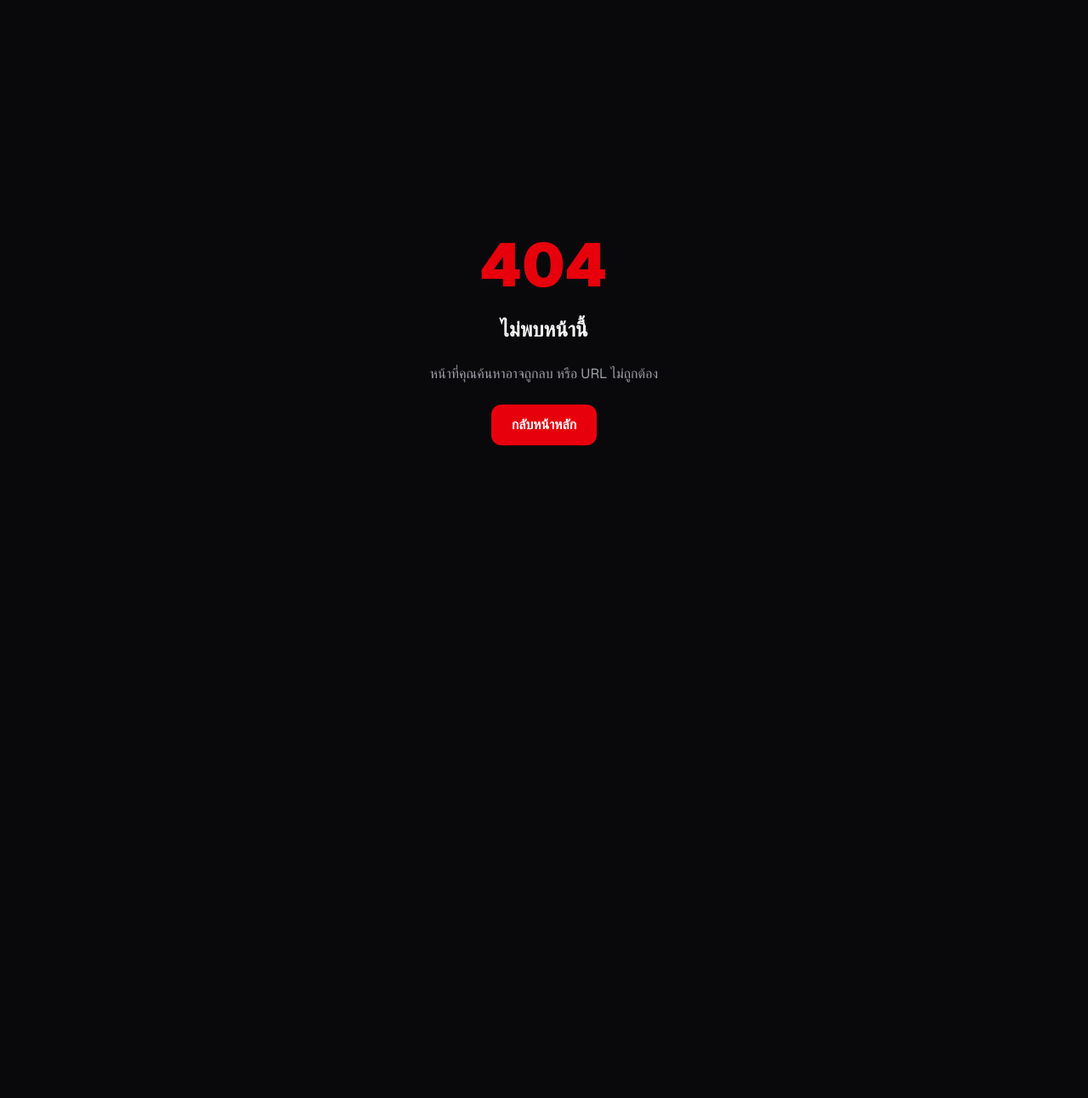
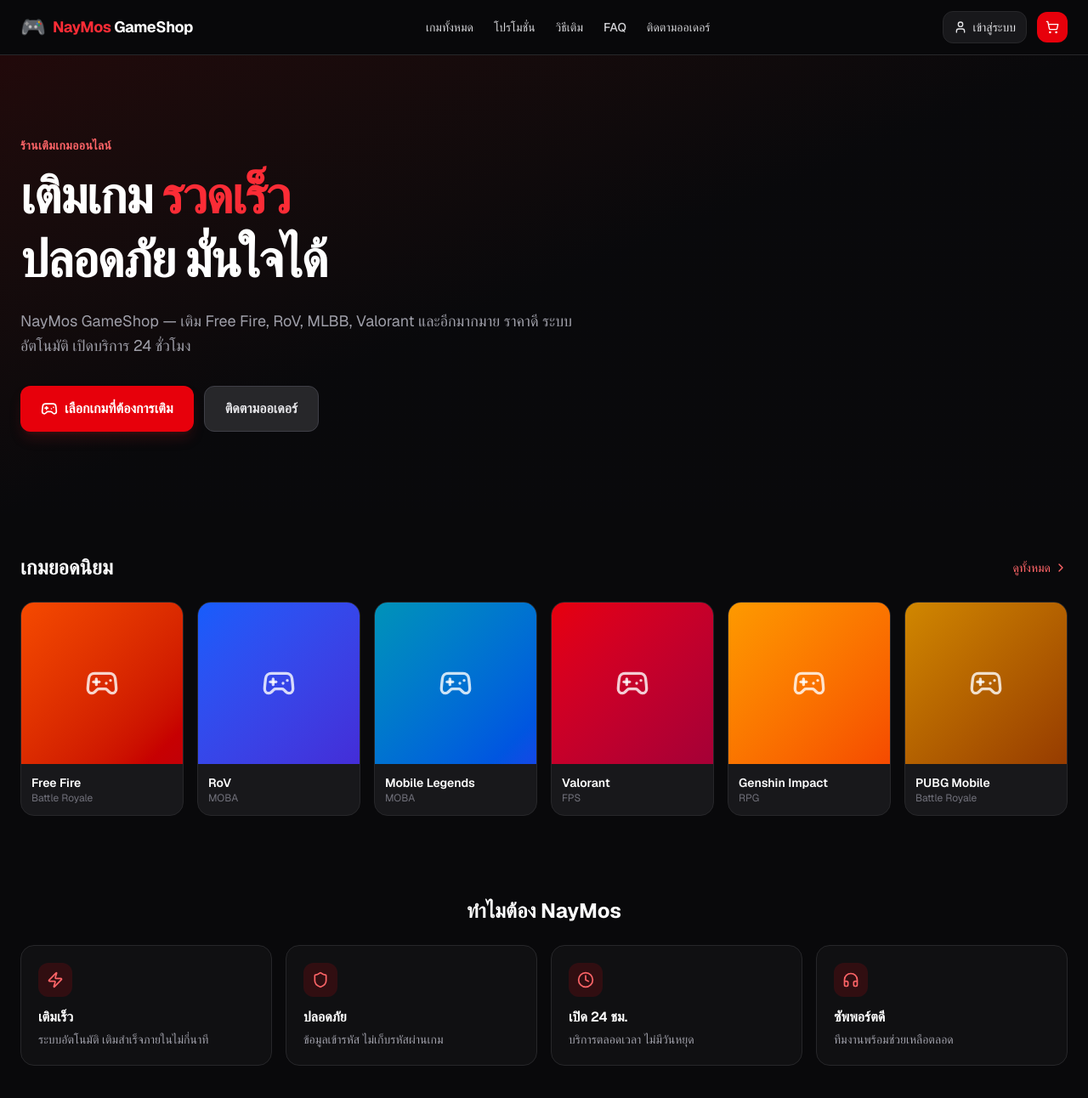
Before and after one commit to naymos185/naymos-game-shop, a Next.js app: page / in a window 1280 px wide. Before the commit this address had no page. Shown: the top 1292 px of the page at 85% size. Before the commit the page ends 800 px from the top, so only its background shows below. Built offline with nearby package versions, Linux system fonts and the light colour scheme.

Commit message:
feat(phase-1): customer homepage ready

```diff
--- /dev/null
+++ b/app/page.tsx
@@ -0,0 +1,143 @@
+import Link from 'next/link';
+import { CustomerLayout } from '@/components/layout/CustomerLayout';
+import {
+  Zap,
+  Shield,
+  Clock,
+  Headphones,
+  ChevronRight,
+  Gamepad2,
+} from 'lucide-react';
+import { MOCK_GAMES } from '@/lib/data/games';
+
+const STEPS = [
+  { step: '1', title: 'เลือกเกม', desc: 'เลือกเกมที่ต้องการเติม' },
+  { step: '2', title: 'เลือกแพ็ก', desc: 'เลือกจำนวนเพชร/คูปอง' },
+  { step: '3', title: 'กรอกข้อมูล', desc: 'ใส่ UID / OpenID ของคุณ' },
+  { step: '4', title: 'ชำระเงิน', desc: 'สแกน QR หรือชำระผ่านช่องทางอื่น' },
+  { step: '5', title: 'รับไอเทม', desc: 'ระบบเติมให้อัตโนมัติ รวดเร็ว' },
+];
+
+const FEATURES = [
+  { icon: Zap, title: 'เติมเร็ว', desc: 'ระบบอัตโนมัติ เติมสำเร็จภายในไม่กี่นาที' },
+  { icon: Shield, title: 'ปลอดภัย', desc: 'ข้อมูลเข้ารหัส ไม่เก็บรหัสผ่านเกม' },
+  { icon: Clock, title: 'เปิด 24 ชม.', desc: 'บริการตลอดเวลา ไม่มีวันหยุด' },
+  { icon: Headphones, title: 'ซัพพอร์ตดี', desc: 'ทีมงานพร้อมช่วยเหลือตลอด' },
+];
+
+export default function HomePage() {
+  return (
+    <CustomerLayout>
+      <section className="relative overflow-hidden">
+        <div className="absolute inset-0 bg-gradient-to-br from-red-950/40 via-zinc-950 to-zinc-950" />
+        <div className="absolute inset-0 bg-[radial-gradient(ellipse_at_top,_var(--tw-gradient-stops))] from-red-900/20 via-transparent to-transparent" />
+        <div className="relative mx-auto max-w-7xl px-4 sm:px-6 py-16 sm:py-24">
+          <div className="max-w-2xl">
+            <p className="text-red-400 font-semibold text-sm tracking-wide uppercase mb-3">
+              ร้านเติมเกมออนไลน์
+            </p>
+            <h1 className="text-4xl sm:text-5xl lg:text-6xl font-black tracking-tight leading-tight">
+              เติมเกม
+              <span className="text-red-500"> รวดเร็ว</span>
+              <br />
+              ปลอดภัย มั่นใจได้
+            </h1>
+            <p className="mt-5 text-lg text-zinc-400 leading-relaxed">
+              NayMos GameShop — เติม Free Fire, RoV, MLBB, Valorant และอีกมากมาย
+              ราคาดี ระบบอัตโนมัติ เปิดบริการ 24 ชั่วโมง
+            </p>
+            <div className="mt-8 flex flex-wrap gap-3">
+              <Link
+                href="/games"
+                className="inline-flex items-center gap-2 rounded-xl bg-red-600 hover:bg-red-700 px-6 py-3.5 font-bold text-white shadow-lg shadow-red-900/30 transition"
+              >
+                <Gamepad2 className="h-5 w-5" />
+                เลือกเกมที่ต้องการเติม
+              </Link>
+              <Link
+                href="/order-tracking"
+                className="inline-flex items-center gap-2 rounded-xl bg-zinc-800 hover:bg-zinc-700 border border-zinc-700 px-6 py-3.5 font-semibold text-zinc-200 transition"
+              >
+                ติดตามออเดอร์
+              </Link>
+            </div>
+          </div>
+        </div>
+      </section>
+
+      <section className="mx-auto max-w-7xl px-4 sm:px-6 py-12">
+        <div className="flex items-center justify-between mb-6">
+          <h2 className="text-xl sm:text-2xl font-bold">เกมยอดนิยม</h2>
+          <Link href="/games" className="text-sm text-red-400 hover:text-red-300 flex items-center gap-1">
+            ดูทั้งหมด <ChevronRight className="h-4 w-4" />
+          </Link>
+        </div>
+        <div className="grid grid-cols-2 sm:grid-cols-3 lg:grid-cols-6 gap-3 sm:gap-4">
+          {MOCK_GAMES.map((game) => (
+            <Link
+              key={game.slug}
+              href={`/games/${game.slug}`}
+              className="group relative rounded-2xl overflow-hidden border border-zinc-800 bg-zinc-900 hover:border-red-600/50 transition"
+            >
+              <div className={`aspect-square bg-gradient-to-br ${game.color} flex items-center justify-center`}>
+                <Gamepad2 className="h-10 w-10 text-white/80 group-hover:scale-110 transition" />
+              </div>
+              <div className="p-3">
+                <p className="font-semibold text-sm truncate">{game.name}</p>
+                <p className="text-xs text-zinc-500">{game.category}</p>
+              </div>
+            </Link>
+          ))}
+        </div>
+      </section>
+
+      <section className="mx-auto max-w-7xl px-4 sm:px-6 py-12">
+        <h2 className="text-xl sm:text-2xl font-bold mb-6 text-center">ทำไมต้อง NayMos</h2>
+        <div className="grid grid-cols-1 sm:grid-cols-2 lg:grid-cols-4 gap-4">
+          {FEATURES.map((f) => (
+            <div key={f.title} className="rounded-2xl border border-zinc-800 bg-zinc-900/50 p-5 hover:border-zinc-700 transition">
+              <div className="w-10 h-10 rounded-xl bg-red-600/15 flex items-center justify-center mb-3">
+                <f.icon className="h-5 w-5 text-red-400" />
+              </div>
+              <h3 className="font-semibold mb-1">{f.title}</h3>
+              <p className="text-sm text-zinc-400">{f.desc}</p>
+            </div>
+          ))}
+        </div>
+      </section>
+
+      <section className="mx-auto max-w-7xl px-4 sm:px-6 py-12">
+        <h2 className="text-xl sm:text-2xl font-bold mb-8 text-center">ขั้นตอนการเติมเกม</h2>
+        <div className="grid grid-cols-1 sm:grid-cols-5 gap-4">
+          {STEPS.map((s, i) => (
+            <div key={s.step} className="relative text-center">
+              <div className="w-12 h-12 rounded-full bg-red-600 text-white font-bold text-lg flex items-center justify-center mx-auto mb-3">
+                {s.step}
+              </div>
+              <h3 className="font-semibold text-sm mb-1">{s.title}</h3>
+              <p className="text-xs text-zinc-500">{s.desc}</p>
+              {i < STEPS.length - 1 && (
+                <div className="hidden sm:block absolute top-6 left-[60%] w-[80%] h-px bg-zinc-800" />
+              )}
+            </div>
+          ))}
+        </div>
+      </section>
+
+      <section className="mx-auto max-w-7xl px-4 sm:px-6 py-12">
+        <div className="rounded-2xl bg-gradient-to-r from-red-900/40 to-zinc-900 border border-red-900/30 p-8 sm:p-12 text-center">
+          <h2 className="text-2xl sm:text-3xl font-bold mb-3">พร้อมเติมเกมแล้วหรือยัง?</h2>
+          <p className="text-zinc-400 mb-6 max-w-lg mx-auto">
+            ไม่ต้องสมัครสมาชิกก็เติมได้ หรือสมัครเพื่อรับสิทธิพิเศษ คะแนน และประวัติออเดอร์
+          </p>
+          <Link
+            href="/games"
+            className="inline-flex items-center gap-2 rounded-xl bg-red-600 hover:bg-red-700 px-8 py-3.5 font-bold text-white transition"
+          >
+            เริ่มเติมเกมเลย
+          </Link>
+        </div>
+      </section>
+    </CustomerLayout>
+  );
+}
```
